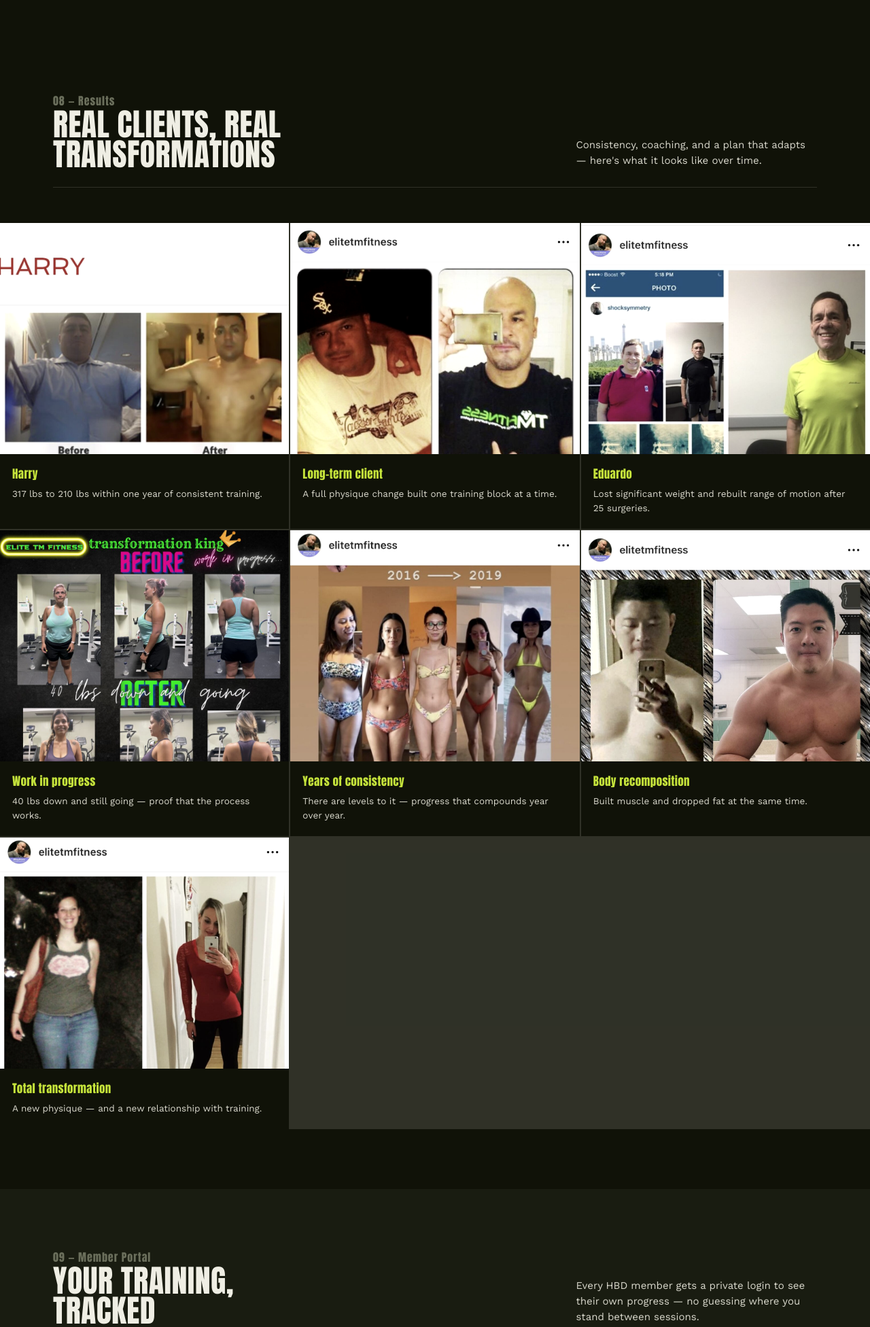
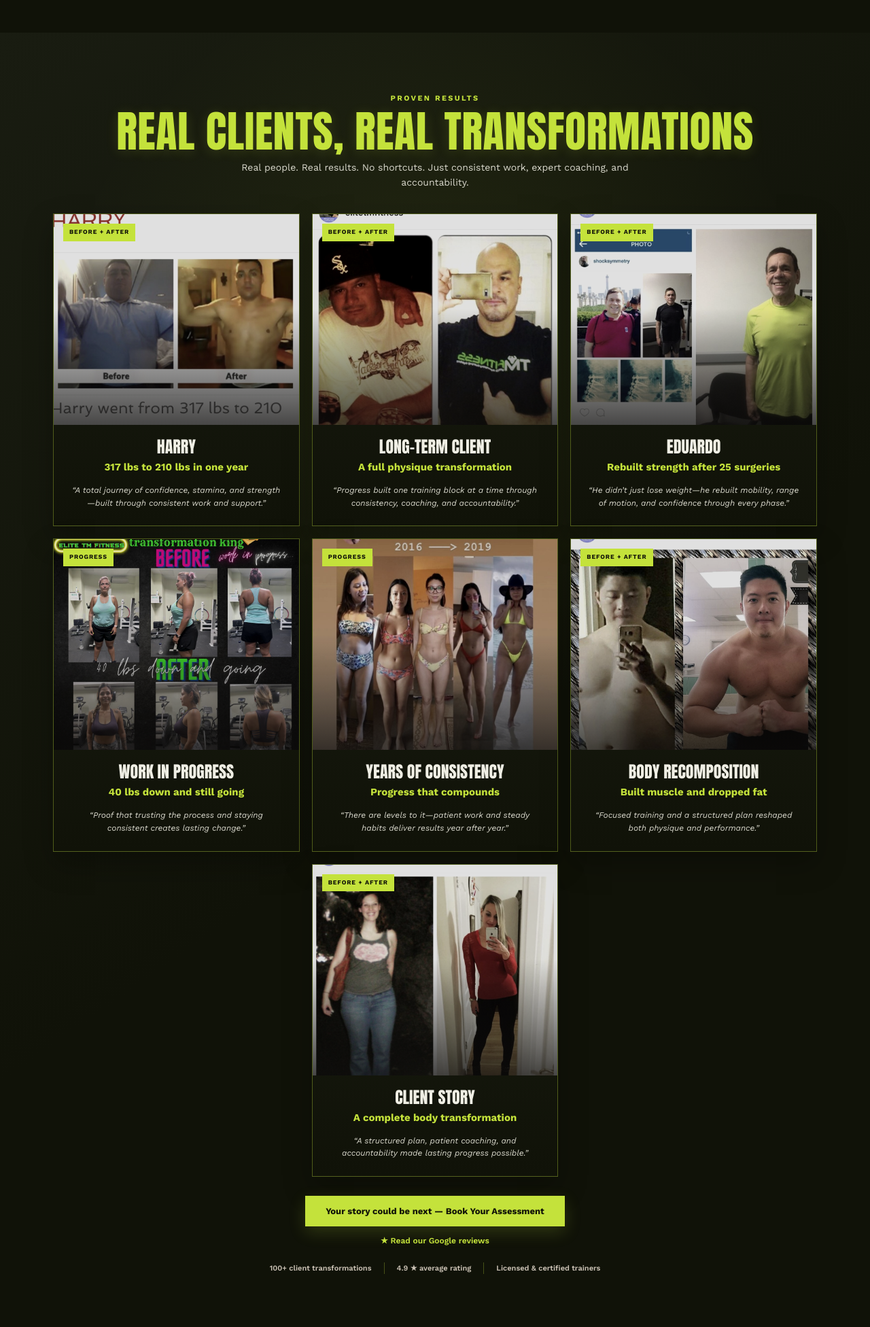
Before and after one commit to Bkl-nyc/HandBD-website, a plain HTML site: page index.html in a window 1280 px wide. Shown: the part 6620-8572 px from the top of the page at 68% size. Drawn offline with nearby package versions, Linux system fonts and the light colour scheme.

Commit message:
Add transformations section to showcase client success stories with updated styling

```diff
--- a/index.html
+++ b/index.html
@@ -916,41 +916,158 @@
     }
 
     /* ---------- TRANSFORMATIONS ---------- */
+    #transformations {
+      background:
+        radial-gradient(circle at 50% 24%, rgba(196, 226, 59, 0.08), transparent 35%),
+        linear-gradient(145deg, var(--ink-soft), var(--ink) 55%);
+      text-align: center;
+    }
+
+    .transform-eyebrow {
+      margin: 0 0 10px;
+      color: var(--lime);
+      font-size: 11px;
+      font-weight: 700;
+      letter-spacing: 0.22em;
+      text-transform: uppercase;
+    }
+
+    #transformations .transform-title {
+      color: var(--lime);
+      font-size: clamp(38px, 5vw, 64px);
+      text-shadow: 0 3px 18px rgba(196, 226, 59, 0.16);
+    }
+
+    .transform-intro {
+      max-width: 670px;
+      margin: 12px auto 34px;
+      color: var(--paper-dim);
+      font-size: 14px;
+    }
+
     .tgrid {
       display: grid;
       grid-template-columns: repeat(3, 1fr);
-      gap: 2px;
-      background: var(--line);
+      gap: 18px;
+      text-align: left;
     }
 
     .tcard {
-      background: var(--ink);
+      overflow: hidden;
+      background: linear-gradient(180deg, var(--ink-soft), var(--ink));
+      border: 1px solid rgba(196, 226, 59, 0.35);
+      box-shadow: 0 18px 40px rgba(0, 0, 0, 0.28);
+    }
+
+    .tcard:last-child:nth-child(3n + 1) {
+      grid-column: 2;
+    }
+
+    .tcard-photo {
       position: relative;
-    }
-
-    .tcard img {
+      height: 310px;
+      overflow: hidden;
+      background: var(--ink-soft);
+    }
+
+    .tcard-photo img {
       width: 100%;
-      height: 340px;
+      height: 100%;
       object-fit: cover;
-      object-position: top center;
-      filter: grayscale(20%) contrast(1.05);
+      object-position: center 24%;
+      filter: saturate(0.78) contrast(1.04) brightness(0.88);
+    }
+
+    .tcard-photo::after {
+      content: "";
+      position: absolute;
+      inset: 45% 0 0;
+      background: linear-gradient(transparent, rgba(13, 12, 11, 0.72));
+      pointer-events: none;
+    }
+
+    .tcard-badge {
+      position: absolute;
+      z-index: 1;
+      top: 14px;
+      left: 14px;
+      padding: 6px 9px;
+      background: var(--lime);
+      color: var(--ink);
+      font-size: 9px;
+      font-weight: 800;
+      letter-spacing: 0.1em;
+      text-transform: uppercase;
     }
 
     .tcard .cap {
-      padding: 16px 18px 20px;
+      padding: 20px 22px 24px;
+      text-align: center;
     }
 
     .tcard .cap .name {
       font-family: 'Anton', sans-serif;
-      font-size: 17px;
+      font-size: 24px;
+      color: var(--paper);
+      line-height: 1;
+      text-transform: uppercase;
+    }
+
+    .tcard .result {
+      margin: 7px 0 13px;
       color: var(--lime);
-      letter-spacing: 0.02em;
-    }
-
-    .tcard .cap p {
-      margin: 6px 0 0;
-      font-size: 13.5px;
-      color: var(--paper-dim);
+      font-size: 15px;
+      font-weight: 700;
+    }
+
+    .tcard .quote {
+      margin: 0;
+      color: var(--paper-dim);
+      font-size: 12px;
+      font-style: italic;
+      line-height: 1.55;
+    }
+
+    .transform-cta {
+      margin-top: 28px;
+      padding: 15px 30px;
+      border: 0;
+      background: var(--lime);
+      color: var(--ink);
+      font-family: 'Work Sans', sans-serif;
+      font-size: 13px;
+      font-weight: 800;
+      cursor: pointer;
+      box-shadow: 0 8px 25px rgba(196, 226, 59, 0.18);
+    }
+
+    .transform-cta:hover {
+      background: var(--paper);
+    }
+
+    .transform-reviews {
+      margin: 12px 0 0;
+      color: var(--lime);
+      font-size: 12px;
+      font-weight: 600;
+    }
+
+    .transform-proof {
+      display: flex;
+      justify-content: center;
+      margin-top: 22px;
+      color: #c9c0b3;
+      font-size: 11px;
+      font-weight: 600;
+    }
+
+    .transform-proof span {
+      padding: 0 18px;
+      border-right: 1px solid rgba(196, 226, 59, 0.3);
+    }
+
+    .transform-proof span:last-child {
+      border: 0;
     }
 
     /* ---------- MEMBER PORTAL ---------- */
@@ -1429,7 +1546,26 @@
       }
 
       .tgrid {
-        grid-template-columns: 1fr 1fr;
+        grid-template-columns: 1fr;
+        max-width: 460px;
+        margin: 0 auto;
+      }
+
+      .tcard:last-child:nth-child(3n + 1) {
+        grid-column: auto;
+      }
+
+      .tcard-photo {
+        height: 360px;
+      }
+
+      .transform-proof {
+        flex-direction: column;
+        gap: 8px;
+      }
+
+      .transform-proof span {
+        border: 0;
       }
 
       .foot-grid {
@@ -1465,10 +1601,6 @@
       }
 
       .meal-list {
-        grid-template-columns: 1fr;
-      }
-
-      .tgrid {
         grid-template-columns: 1fr;
       }
 
@@ -1930,63 +2062,110 @@
   <!-- TRANSFORMATIONS -->
   <section id="transformations">
     <div class="wrap">
-      <div class="sec-head">
-        <div>
-          <div class="sec-num">08 — Results</div>
-          <h2>Real clients, real transformations</h2>
-        </div>
-        <p>Consistency, coaching, and a plan that adapts — here's what it looks like over time.</p>
-      </div>
-    </div>
+      <p class="transform-eyebrow">Proven results</p>
+      <h2 class="transform-title">Real clients, real transformations</h2>
+      <p class="transform-intro">Real people. Real results. No shortcuts. Just consistent work, expert coaching, and
+        accountability.</p>
+
       <div class="tgrid">
-      <div class="tcard">
-        <img src="images/transform-1.jpeg" alt="Client before and after transformation, significant weight loss">
+        <article class="tcard">
+          <div class="tcard-photo">
+            <span class="tcard-badge">Before + After</span>
+            <img src="images/transform-1.jpeg" alt="Harry's before and after transformation">
+          </div>
           <div class="cap">
             <div class="name">Harry</div>
-          <p>317 lbs to 210 lbs within one year of consistent training.</p>
-        </div>
-      </div>
-      <div class="tcard">
-        <img src="images/transform-2.jpeg" alt="Client before and after transformation">
+            <p class="result">317 lbs to 210 lbs in one year</p>
+            <p class="quote">“A total journey of confidence, stamina, and strength—built through consistent work and
+              support.”</p>
+          </div>
+        </article>
+
+        <article class="tcard">
+          <div class="tcard-photo">
+            <span class="tcard-badge">Before + After</span>
+            <img src="images/transform-2.jpeg" alt="Long-term client's before and after transformation">
+          </div>
           <div class="cap">
             <div class="name">Long-term client</div>
-          <p>A full physique change built one training block at a time.</p>
-        </div>
-      </div>
-      <div class="tcard">
-        <img src="images/transform-3.jpeg" alt="Client before and after transformation">
+            <p class="result">A full physique transformation</p>
+            <p class="quote">“Progress built one training block at a time through consistency, coaching, and
+              accountability.”</p>
+          </div>
+        </article>
+
+        <article class="tcard">
+          <div class="tcard-photo">
+            <span class="tcard-badge">Before + After</span>
+            <img src="images/transform-3.jpeg" alt="Eduardo's transformation">
+          </div>
           <div class="cap">
             <div class="name">Eduardo</div>
-          <p>Lost significant weight and rebuilt range of motion after 25 surgeries.</p>
-        </div>
-      </div>
-      <div class="tcard">
+            <p class="result">Rebuilt strength after 25 surgeries</p>
+            <p class="quote">“He didn’t just lose weight—he rebuilt mobility, range of motion, and confidence through
+              every phase.”</p>
+          </div>
+        </article>
+
+        <article class="tcard">
+          <div class="tcard-photo">
+            <span class="tcard-badge">Progress</span>
             <img src="images/transform-4.jpeg" alt="Client transformation progress collage, 40 pounds down">
+          </div>
           <div class="cap">
             <div class="name">Work in progress</div>
-          <p>40 lbs down and still going — proof that the process works.</p>
-        </div>
-      </div>
-      <div class="tcard">
+            <p class="result">40 lbs down and still going</p>
+            <p class="quote">“Proof that trusting the process and staying consistent creates lasting change.”</p>
+          </div>
+        </article>
+
+        <article class="tcard">
+          <div class="tcard-photo">
+            <span class="tcard-badge">Progress</span>
             <img src="images/transform-5.jpeg" alt="Client transformation over several years">
+          </div>
           <div class="cap">
             <div class="name">Years of consistency</div>
-          <p>There are levels to it — progress that compounds year over year.</p>
-        </div>
-      </div>
-      <div class="tcard">
+            <p class="result">Progress that compounds</p>
+            <p class="quote">“There are levels to it—patient work and steady habits deliver results year after year.”
+            </p>
+          </div>
+        </article>
+
+        <article class="tcard">
+          <div class="tcard-photo">
+            <span class="tcard-badge">Before + After</span>
             <img src="images/transform-6.jpeg" alt="Client before and after body recomposition">
+          </div>
           <div class="cap">
             <div class="name">Body recomposition</div>
-          <p>Built muscle and dropped fat at the same time.</p>
-        </div>
-      </div>
-      <div class="tcard">
+            <p class="result">Built muscle and dropped fat</p>
+            <p class="quote">“Focused training and a structured plan reshaped both physique and performance.”</p>
+          </div>
+        </article>
+
+        <article class="tcard">
+          <div class="tcard-photo">
+            <span class="tcard-badge">Before + After</span>
             <img src="images/transform-7.jpeg" alt="Client before and after transformation">
+          </div>
           <div class="cap">
-          <div class="name">Total transformation</div>
-          <p>A new physique — and a new relationship with training.</p>
-        </div>
+            <div class="name">Client story</div>
+            <p class="result">A complete body transformation</p>
+            <p class="quote">“A structured plan, patient coaching, and accountability made lasting progress possible.”
+            </p>
+          </div>
+        </article>
+      </div>
+
+      <button type="button" class="transform-cta" onclick="document.getElementById('contactDialog').showModal()">Your
+        story could be next — Book Your
+        Assessment</button>
+      <p class="transform-reviews">★ Read our Google reviews</p>
+      <div class="transform-proof">
+        <span>100+ client transformations</span>
+        <span>4.9 ★ average rating</span>
+        <span>Licensed &amp; certified trainers</span>
       </div>
     </div>
   </section>
```
Also changed, not shown: transformations-preview.html (added, +333 -0 lines). Lines whose indentation alone changed are shown as unchanged.
